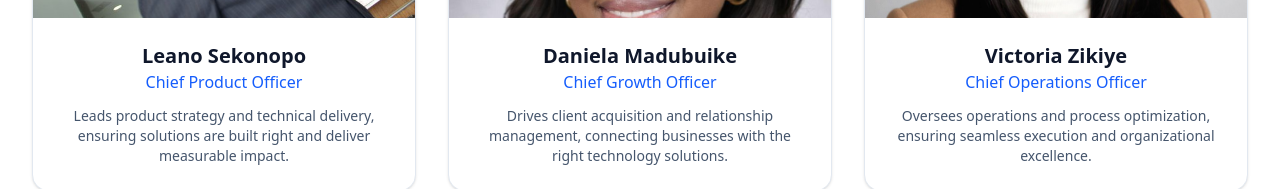
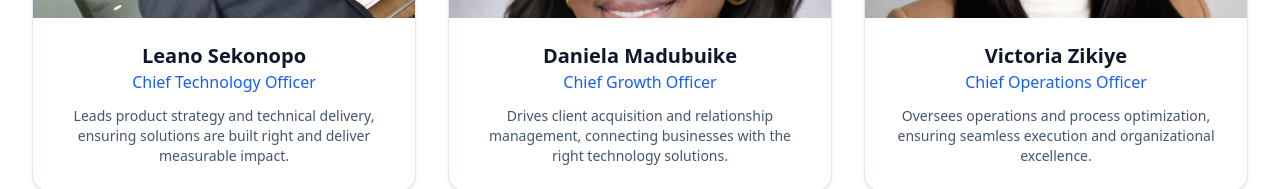
Before and after one commit to jsekonopo/byteedge, a Next.js app: page /about in a window 1280 px wide. Shown: the part 1171-1360 px from the top of the page. Built offline with nearby package versions, Linux system fonts and the light colour scheme.

Commit message:
change leano's title

```diff
--- a/app/about/page.tsx
+++ b/app/about/page.tsx
@@ -57,7 +57,7 @@ export default function AboutPage() {
                         {[
                             {
                                 name: "Leano Sekonopo",
-                                role: "Chief Product Officer",
+                                role: "Chief Technology Officer",
                                 bio: "Leads product strategy and technical delivery, ensuring solutions are built right and deliver measurable impact.",
                                 image: "/leano.jpg"
                             },
```
